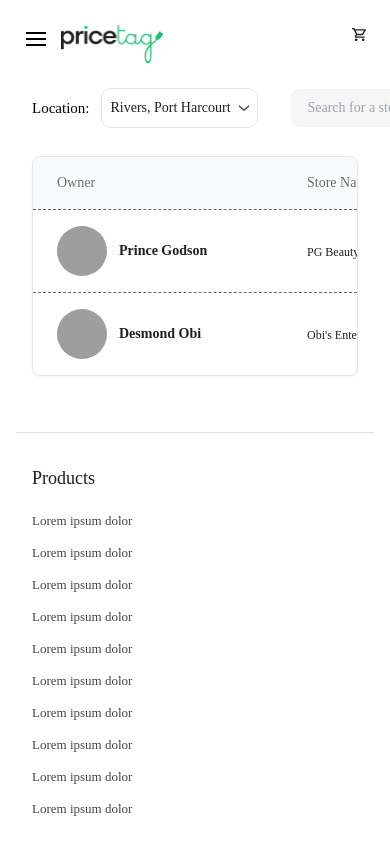
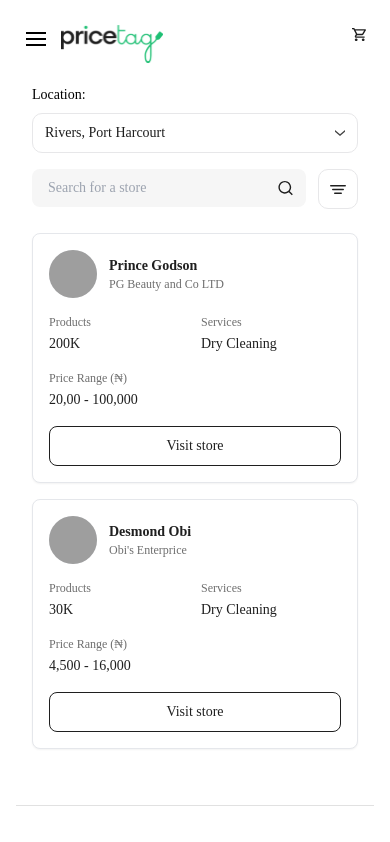
Before and after one commit to price-tag-tech/pricetag-frontend, a React (Create React App) app: page /stores in a window 390 px wide. Shown: the top 842 px of the page. Built offline with nearby package versions, Linux system fonts and the light colour scheme; grey boxes are pictures that could not be loaded.

Commit message:
make stores page mobile resp

```diff
--- a/src/pages/Stores.tsx
+++ b/src/pages/Stores.tsx
@@ -51,16 +51,16 @@
   };
 
   return (
-    <div className={`flex items-center w-[17.0625rem] ${className}`}>
-      <div className="text-black font-['Poppins'] text-[.9375rem] font-medium leading-normal mr-3">
+    <div className={`flex flex-col sm:flex-row sm:items-center w-full sm:w-auto ${className}`}>
+      <div className="text-black font-['Poppins'] text-sm sm:text-[.9375rem] font-medium leading-normal mb-2 sm:mb-0 sm:mr-3">
         Location:
       </div>
-      <div className="relative flex-shrink-0 w-[11.875rem] h-10">
+      <div className="relative w-full sm:w-[11.875rem] h-10">
         <button
           onClick={() => setIsDropdownOpen(!isDropdownOpen)}
-          className="fit-content h-10 rounded-[0.625rem] border border-[#e7e7e9] bg-white flex items-center gap-2 px-2 hover:bg-gray-50 transition-colors focus:outline-none focus:border-[#1dbf73]"
+          className="w-full h-10 rounded-[0.625rem] border border-[#e7e7e9] bg-white flex items-center gap-2 px-3 hover:bg-gray-50 transition-colors focus:outline-none focus:border-[#1dbf73]"
         >
-          <span className="text-[#1f1f1f] font-['Poppins'] text-sm truncate">
+          <span className="text-[#1f1f1f] font-['Poppins'] text-sm truncate flex-1 text-left">
             {formatLocationDisplay(selectedLocation)}
           </span>
           <svg
@@ -116,19 +116,16 @@
 
   const handleLocationChange = (location: Location) => {
     setSelectedLocation(location);
-    // filter stores based on location
     console.log('Location changed to:', location);
   };
 
   const handleSearch = (e: React.FormEvent) => {
     e.preventDefault();
-    // Implement search logic here
     console.log('Searching for:', searchQuery);
   };
 
   const handleFilterToggle = () => {
     setIsFilterOpen(!isFilterOpen);
-    // Implement filter logic here
     console.log('Filter toggled:', !isFilterOpen);
   };
 
@@ -184,7 +181,6 @@
       services: 'Dry Cleaning',
       location: { state: 'Oyo', city: 'Ibadan' }
     },
-    // Additional stores for load more functionality
     {
       id: '6',
       owner: 'Sarah Johnson',
@@ -235,7 +231,6 @@
   const handleLoadMore = () => {
     setIsLoading(true);
 
-    // Simulate loading delay
     setTimeout(() => {
       setVisibleStores(prev => Math.min(prev + 5, filteredStores.length));
       setIsLoading(false);
@@ -243,34 +238,38 @@
   };
 
   const handleVisitStore = (storeId: string) => {
-    // Navigate to store page or handle store visit
     console.log(`Visiting store with ID: ${storeId}`);
   };
 
   return (
     <div className="w-full max-w-[1423px] mx-auto px-4 py-6">
-      {/* Top Section with Location Dropdown */}
-      <div className="mb-6 flex items-center justify-between">
+      <div className="mb-6 space-y-4 lg:space-y-0 lg:flex lg:items-center lg:justify-between">
         <LocationSelector
           selectedLocation={selectedLocation}
           onLocationChange={handleLocationChange}
+          className="lg:flex-shrink-0"
         />
 
         {/* Search and Filter Section */}
-        <div className="flex-shrink-0 w-[414px] h-12 flex items-center gap-3">
-          {/* Search Input */}
-          <form onSubmit={handleSearch} className="relative flex-1">
-            <div className="relative w-[17.9375rem] h-[2.4rem] rounded-lg bg-[#f6f6f6]">
+        <div className="flex gap-3 lg:flex-shrink-0 lg:w-auto">
+          <div className="flex-1 sm:flex-initial">
+            <div className="relative w-full sm:w-[17.9375rem] h-[2.4rem] rounded-lg bg-[#f6f6f6]">
               <input
                 type="text"
                 value={searchQuery}
                 onChange={(e) => setSearchQuery(e.target.value)}
+                onKeyDown={(e) => {
+                  if (e.key === 'Enter') {
+                    e.preventDefault();
+                    handleSearch(e);
+                  }
+                }}
                 placeholder="Search for a store"
                 className="w-full h-full rounded-lg bg-transparent px-4 pr-12 text-[#1f1f1f] font-['Poppins'] text-sm focus:outline-none focus:ring-2 focus:ring-[#1dbf73] focus:ring-opacity-50"
               />
               <button
-              title='btn'
-                type="submit"
+                title="Search"
+                onClick={(e) => handleSearch(e)}
                 className="absolute right-3 top-1/2 transform -translate-y-1/2 text-[#1f1f1f] hover:text-[#1dbf73] transition-colors"
               >
                 <svg width={17} height={17} viewBox="0 0 17 17" fill="none" xmlns="http://www.w3.org/2000/svg">
@@ -278,27 +277,28 @@
                 </svg>
               </button>
             </div>
-          </form>
+          </div>
 
+          {/* Filter Button - Icon only on mobile, full button on larger screens */}
           <button
             onClick={handleFilterToggle}
-            className={`flex-shrink-0 w-[6.25rem] h-10 rounded-[0.625rem] border border-[#e7e7e9] bg-white flex items-center justify-center gap-2 hover:bg-gray-50 transition-colors ${
+            className={`flex-shrink-0 w-10 h-10 sm:w-[6.25rem] rounded-[0.625rem] border border-[#e7e7e9] bg-white flex items-center justify-center gap-2 hover:bg-gray-50 transition-colors ${
               isFilterOpen ? 'bg-[#1dbf73] bg-opacity-10 border-[#1dbf73]' : ''
             }`}
+            title="Filters"
           >
             <svg width={16} height={9} viewBox="0 0 16 9" fill="none" xmlns="http://www.w3.org/2000/svg">
               <path d="M0 0.75C0 0.551088 0.105357 0.360322 0.292893 0.21967C0.48043 0.0790178 0.734784 0 1 0H15C15.2652 0 15.5196 0.0790178 15.7071 0.21967C15.8946 0.360322 16 0.551088 16 0.75C16 0.948912 15.8946 1.13968 15.7071 1.28033C15.5196 1.42098 15.2652 1.5 15 1.5H1C0.734784 1.5 0.48043 1.42098 0.292893 1.28033C0.105357 1.13968 0 0.948912 0 0.75ZM2 4.5C2 4.30109 2.10536 4.11032 2.29289 3.96967C2.48043 3.82902 2.73478 3.75 3 3.75H13C13.2652 3.75 13.5196 3.82902 13.7071 3.96967C13.8946 4.11032 14 4.30109 14 4.5C14 4.69891 13.8946 4.88968 13.7071 5.03033C13.5196 5.17098 13.2652 5.25 13 5.25H3C2.73478 5.25 2.48043 5.17098 2.29289 5.03033C2.10536 4.88968 2 4.69891 2 4.5ZM4 8.25C4 8.05109 4.10536 7.86032 4.29289 7.71967C4.48043 7.57902 4.73478 7.5 5 7.5H11C11.2652 7.5 11.5196 7.57902 11.7071 7.71967C11.8946 7.86032 12 8.05109 12 8.25C12 8.44891 11.8946 8.63968 11.7071 8.78033C11.5196 8.92098 11.2652 9 11 9H5C4.73478 9 4.48043 8.92098 4.29289 8.78033C4.10536 8.63968 4 8.44891 4 8.25Z" fill="#1F1F1F" />
             </svg>
-            <span className="text-[#1f1f1f] font-['Poppins'] text-sm font-medium">
+            <span className="hidden sm:inline text-[#1f1f1f] font-['Poppins'] text-sm font-medium">
               Filters
             </span>
           </button>
         </div>
       </div>
 
-      {/* Table Container */}
-      <div className="bg-white rounded-lg shadow-sm border border-gray-200 overflow-hidden">
-        {/* Table Header */}
+      {/* Desktop Table View - Hidden on mobile */}
+      <div className="hidden md:block bg-white rounded-lg shadow-sm border border-gray-200 overflow-hidden">
         <div className="w-full border-b border-dashed border-[#676565] bg-gray-50">
           <div className="flex items-center px-6 py-4">
             <div className="flex-1 min-w-[250px] text-[#6e6e6e] font-['Poppins'] text-sm font-medium">
@@ -327,7 +327,6 @@
           {displayedStores.map((store, index) => (
             <div key={store.id} className="w-full">
               <div className="flex items-center px-6 py-4 hover:bg-gray-50 transition-colors">
-                {/* Owner */}
                 <div className="flex-1 min-w-[250px] flex items-center">
                   <div className="w-[3.125rem] h-[3.125rem] rounded-full bg-gray-200 overflow-hidden mr-3 flex-shrink-0">
                     <img
@@ -345,35 +344,30 @@
                   </span>
                 </div>
 
-                {/* Store Name */}
                 <div className="flex-1 min-w-[200px]">
                   <span className="text-[#1f1f1f] font-['Poppins'] text-xs">
                     {store.storeName}
                   </span>
                 </div>
 
-                {/* Product Count */}
                 <div className="flex-1 min-w-[120px]">
                   <span className="text-[#1f1f1f] font-['Poppins'] text-xs">
                     {store.productCount}
                   </span>
                 </div>
 
-                {/* Price Range */}
                 <div className="flex-1 min-w-[180px]">
                   <span className="text-[#1f1f1f] font-['Poppins'] text-xs">
                     {store.priceRange}
                   </span>
                 </div>
 
-                {/* Services */}
                 <div className="flex-1 min-w-[150px]">
                   <span className="text-[#1f1f1f] font-['Poppins'] text-xs">
                     {store.services}
                   </span>
                 </div>
 
-                {/* Visit Store Button */}
                 <div className="w-[140px] flex justify-center">
                   <button
                     onClick={() => handleVisitStore(store.id)}
@@ -386,10 +380,61 @@
             </div>
           ))}
         </div>
+      </div>
 
-        {/* Load More Section */}
+      <div className="md:hidden space-y-4">
+        {displayedStores.map((store) => (
+          <div key={store.id} className="bg-white rounded-lg shadow-sm border border-gray-200 p-4">
+            <div className="flex items-center mb-4">
+              <div className="w-12 h-12 rounded-full bg-gray-200 overflow-hidden mr-3 flex-shrink-0">
+                <img
+                  src={store.ownerImage}
+                  alt={store.owner}
+                  className="w-full h-full object-cover"
+                  onError={(e) => {
+                    const target = e.target as HTMLImageElement;
+                    target.src = `https://ui-avatars.com/api/?name=${encodeURIComponent(store.owner)}&background=1dbf73&color=fff&size=48`;
+                  }}
+                />
+              </div>
+              <div className="flex-1 min-w-0">
+                <h3 className="text-[#1f1f1f] font-['Poppins'] text-sm font-semibold truncate">
+                  {store.owner}
+                </h3>
+                <p className="text-[#6e6e6e] font-['Poppins'] text-xs truncate">
+                  {store.storeName}
+                </p>
+              </div>
+            </div>
+
+            <div className="grid grid-cols-2 gap-3 mb-4">
+              <div>
+                <p className="text-[#6e6e6e] font-['Poppins'] text-xs font-medium mb-1">Products</p>
+                <p className="text-[#1f1f1f] font-['Poppins'] text-sm">{store.productCount}</p>
+              </div>
+              <div>
+                <p className="text-[#6e6e6e] font-['Poppins'] text-xs font-medium mb-1">Services</p>
+                <p className="text-[#1f1f1f] font-['Poppins'] text-sm">{store.services}</p>
+              </div>
+            </div>
+
+            <div className="mb-4">
+              <p className="text-[#6e6e6e] font-['Poppins'] text-xs font-medium mb-1">Price Range (₦)</p>
+              <p className="text-[#1f1f1f] font-['Poppins'] text-sm">{store.priceRange}</p>
+            </div>
+
+            <button
+              onClick={() => handleVisitStore(store.id)}
+              className="w-full h-10 rounded-lg border border-[#1f1f1f] text-[#1f1f1f] font-['Poppins'] text-sm font-medium hover:bg-[#1f1f1f] hover:text-white transition-colors flex items-center justify-center"
+            >
+              Visit store
+            </button>
+          </div>
+        ))}
+      </div>
+
       {hasMoreStores && (
-          <div className="border-t border-dashed border-[#676565] bg-gray-50 p-6">
+        <div className="mt-6 bg-white rounded-lg shadow-sm border border-gray-200 p-6">
           <div className="flex justify-center">
             <button
               onClick={handleLoadMore}
@@ -409,19 +454,16 @@
         </div>
       )}
 
-        {/* No More Stores Message */}
       {!hasMoreStores && filteredStores.length > 5 && (
-          <div className="border-t border-dashed border-[#676565] bg-gray-50 p-6">
+        <div className="mt-6 bg-white rounded-lg shadow-sm border border-gray-200 p-6">
           <div className="text-center text-[#6e6e6e] font-['Poppins'] text-sm">
             All stores have been loaded
           </div>
         </div>
       )}
-      </div>
 
-      {/* Empty State */}
       {filteredStores.length === 0 && (
-        <div className="text-center py-12">
+        <div className="text-center py-12 bg-white rounded-lg shadow-sm border border-gray-200">
           <div className="text-[#6e6e6e] font-['Poppins'] text-lg mb-4">
             {searchQuery ?
               `No stores found for "${searchQuery}" in ${selectedLocation.state}, ${selectedLocation.city}` :
```
Lines whose indentation alone changed are shown as unchanged.
